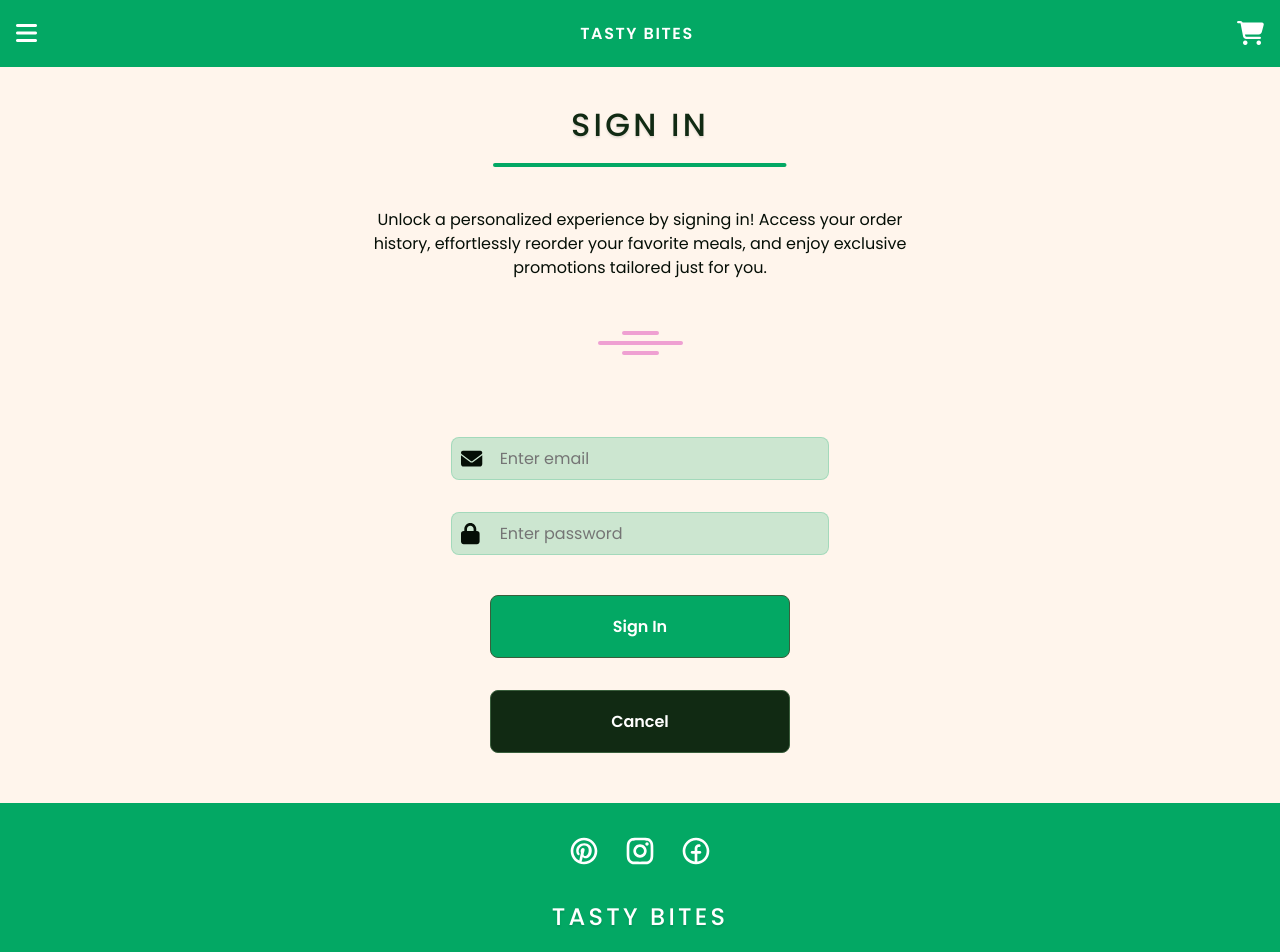
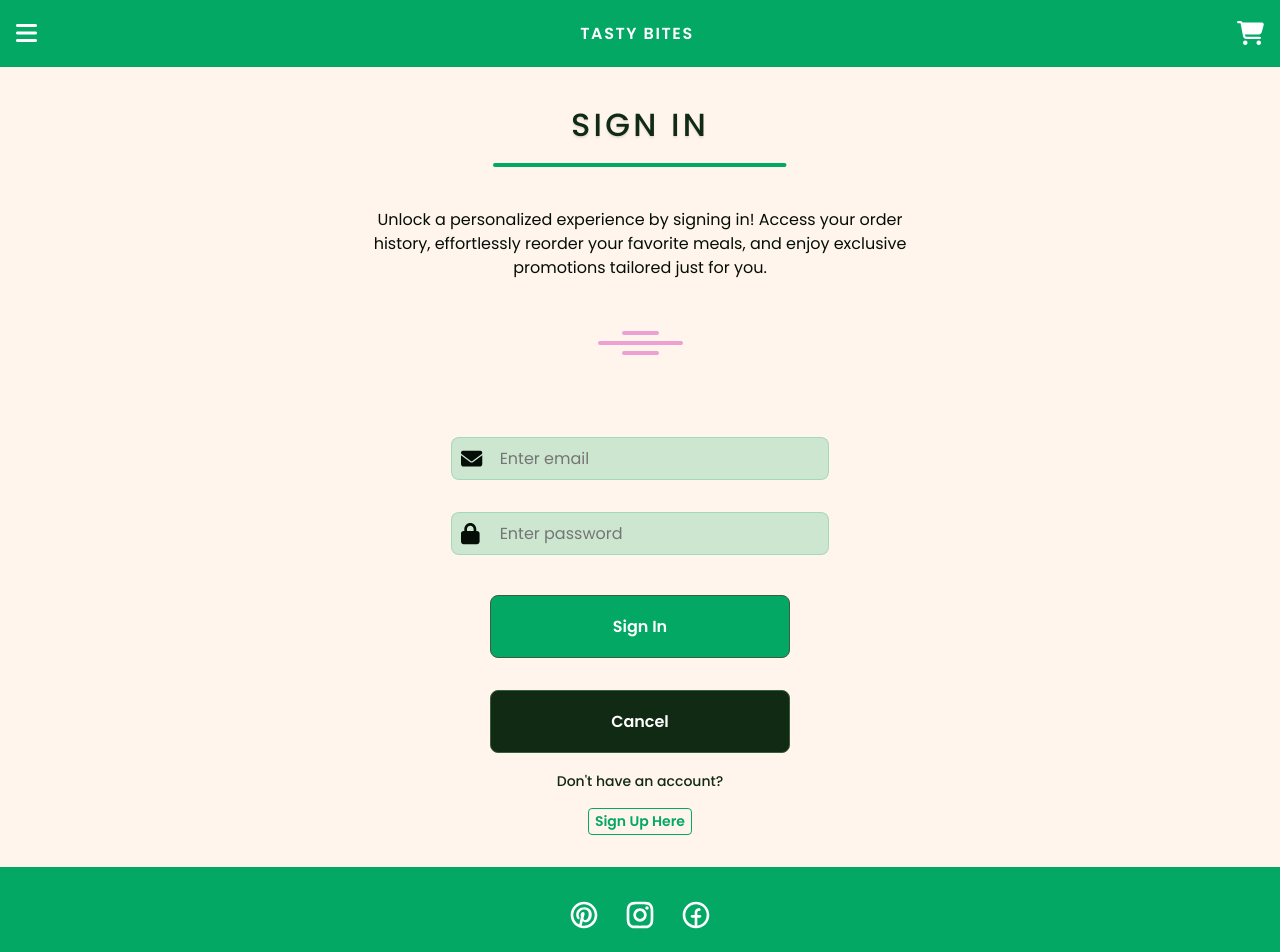
Before and after one commit to FirePants-TastyBites/frontend, a React (Vite) app: page /sign-in in a window 1280 px wide. Shown: the top 952 px of the page. Built offline with nearby package versions, Linux system fonts and the light colour scheme.

Commit message:
Added sign in link

```diff
--- a/src/pages/Sign-in/SignInPage.scss
+++ b/src/pages/Sign-in/SignInPage.scss
@@ -17,7 +17,7 @@
     flex-direction: column;
     justify-content: space-evenly;
     align-items: center;
-    min-height: calc(100vh - 7rem);
+    min-height: calc(100vh - 5rem);
 
     .title {
       @include text-style-500-32px;
@@ -71,6 +71,17 @@
   gap: 2rem;
 }
 
+.sign-up-section {
+  display: flex;
+  flex-direction: column;
+  align-items: center;
+  gap: 1rem;
+
+  p {
+    @include text-style-500-14px;
+  }
+}
+
 @media (min-width: 768px) {
   .signin .signin-container {
     width: 70%;
--- a/src/pages/Sign-in/index.jsx
+++ b/src/pages/Sign-in/index.jsx
@@ -10,6 +10,7 @@ import axios from "axios";
 import { useDispatch } from "react-redux";
 import { updateNavigation } from "../../store/navigationSlice";
 import { useCookies } from "react-cookie";
+import DetailsButton from "../../components/DetailsButton";
 
 const SignInPage = () => {
   const [email, setEmail] = useState("");
@@ -87,10 +88,14 @@ const SignInPage = () => {
             />
             <Button
               label="Cancel"
-              onClick={() => console.log("cancel clicked")}
+              onClick={() => navigate('/')}
             />
           </section>
         </form>
+      </section>
+      <section className="sign-up-section">
+        <p>Don't have an account?</p>
+        <DetailsButton onClick={() => navigate('/sign-up')}>Sign Up Here</DetailsButton>
       </section>
     </main>
   );
--- a/src/pages/Sign-up/index.jsx
+++ b/src/pages/Sign-up/index.jsx
@@ -7,12 +7,17 @@ import { faEnvelope, faLock } from "@fortawesome/free-solid-svg-icons";
 import GreenLine from "../../components/GreenLine";
 import { useNavigate } from "react-router-dom";
 import axios from "axios";
+import { useCookies } from "react-cookie";
+import { useDispatch } from "react-redux";
+import { updateNavigation } from "../../store/navigationSlice";
 
 const SingUpPage = () => {
   const [email, setEmail] = useState("");
   const [password, setPassword] = useState("");
   const [isAdmin, setIsAdmin] = useState(false);
+  const [cookies, setCookies] = useCookies(["userId"]);
 
+  const dispatch = useDispatch();
   const navigate = useNavigate();
   const handleSubmit = async (e) => {
     e.preventDefault();
@@ -27,9 +32,12 @@ const SingUpPage = () => {
       );
 
       if (response.data.success) {
+        dispatch(updateNavigation({ isAdmin }));
+
         if (isAdmin) {
           navigate("/staff");
         } else {
+          setCookies("userId", email);
           navigate("/my-profile");
         }
       } else {
@@ -48,9 +56,7 @@ const SingUpPage = () => {
           <GreenLine />
         </header>
         <p className="subtitle">
-          Unlock a personalized experience by signing in! Access your order
-          history, effortlessly reorder your favorite meals, and enjoy exclusive
-          promotions tailored just for you.
+          Embark on a culinary adventure with us at Tasty Bites. Sign up now to unlock a world of delightful flavors and scrumptious delights. Your journey to tastiness begins right here!
         </p>
         <PinkThingy />
         <form onSubmit={handleSubmit}>
@@ -91,7 +97,7 @@ const SingUpPage = () => {
             />
             <Button
               label="Cancel"
-              onClick={() => console.log("cancel clicked")}
+              onClick={() => navigate('/sign-in')}
             />
           </section>
         </form>
```
